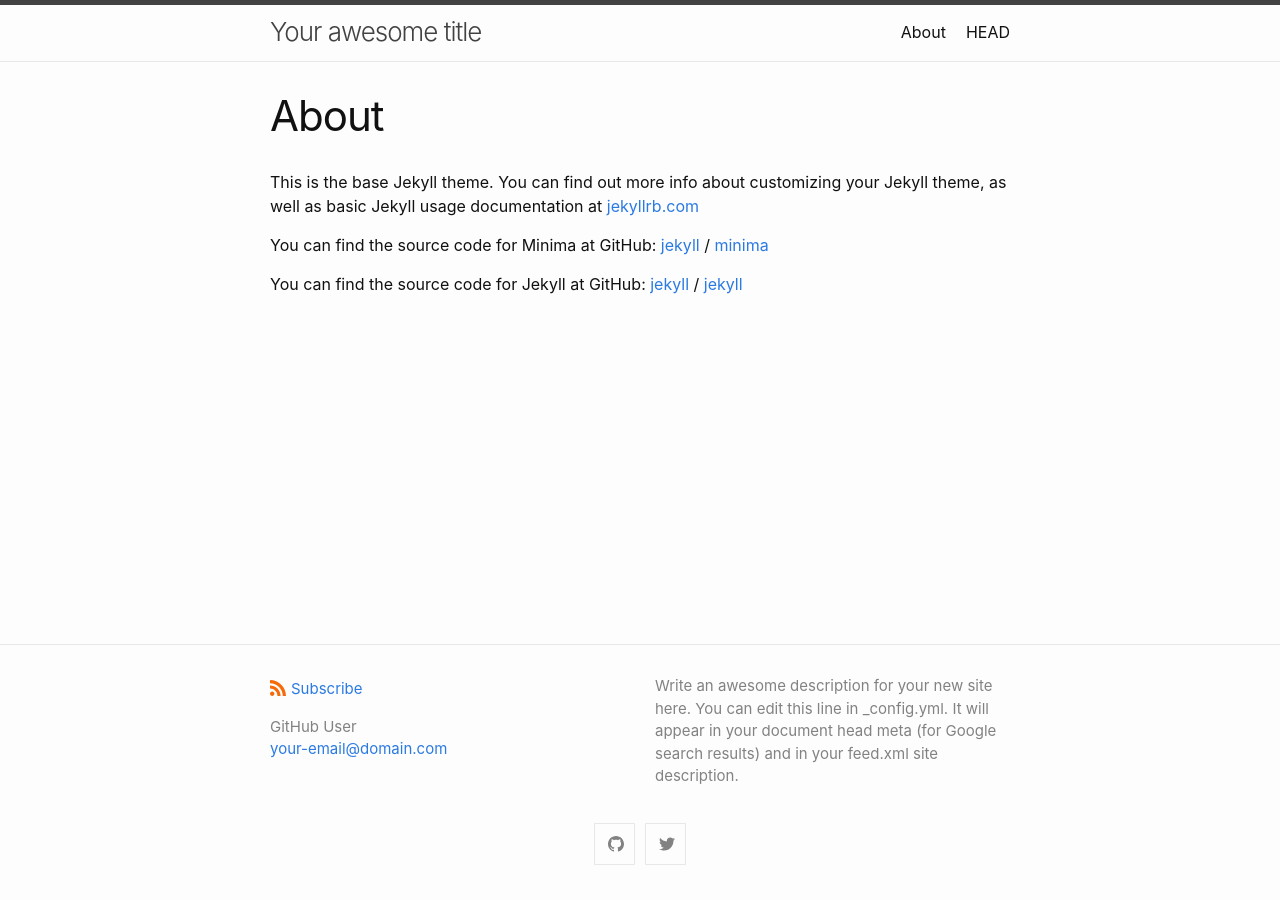
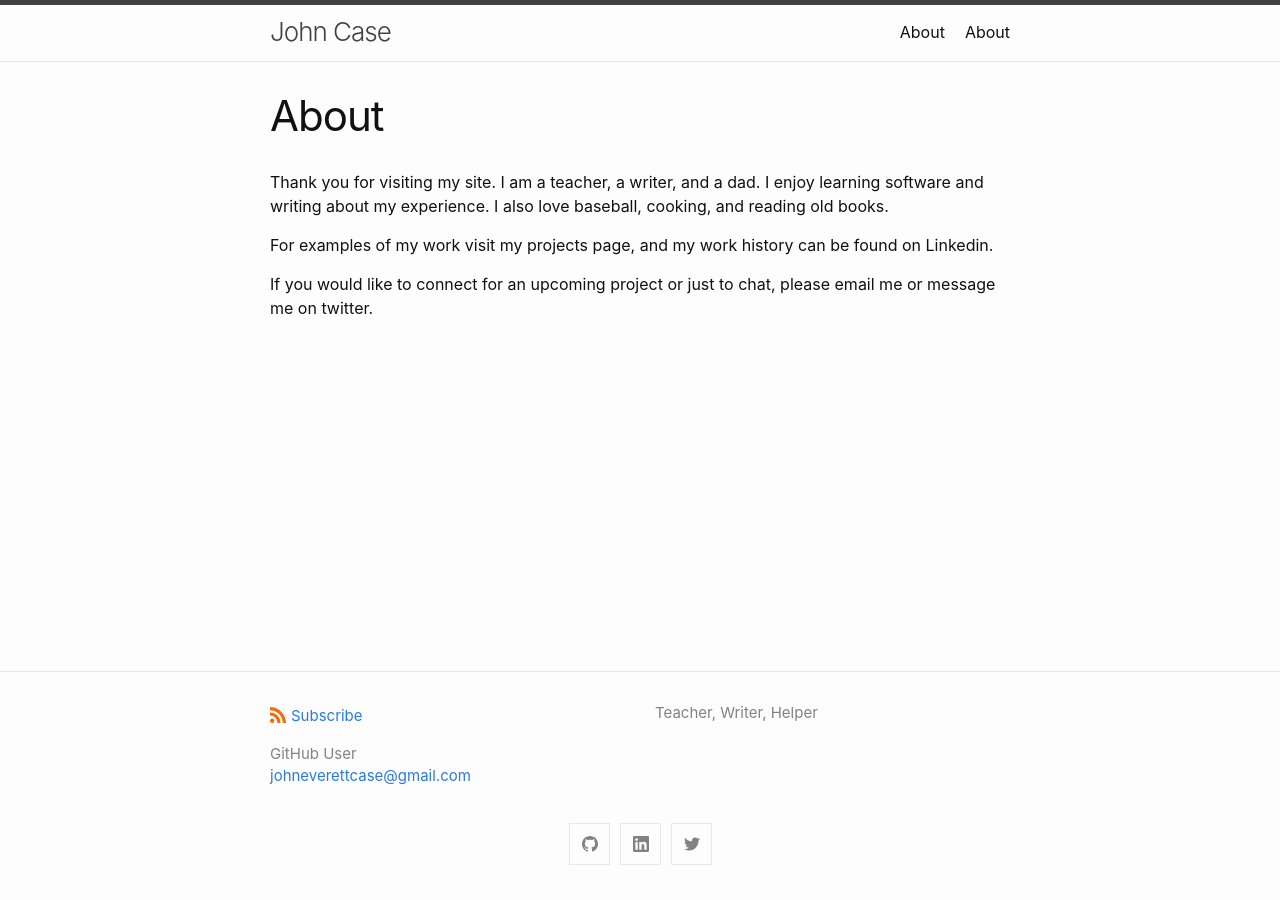
Before and after one commit to johnnycase/johnnycase.github.io, a Jekyll site: the page built from about.md, in a window 1280 px wide. Built offline with Jekyll 4.4.1, drawn with Linux system fonts in a browser that asks for light colours.

Commit message:
update config about index and projects pages

```diff
--- a/_config.yml
+++ b/_config.yml
@@ -1,11 +1,9 @@
-title: Your awesome title
+title: John Case
 author:
   name: GitHub User
-  email: your-email@domain.com
+  email: johneverettcase@gmail.com
 description: > # this means to ignore newlines until "show_excerpts:"
-  Write an awesome description for your new site here. You can edit this
-  line in _config.yml. It will appear in your document head meta (for
-  Google search results) and in your feed.xml site description.
+  Teacher, Writer, Helper
 
 show_excerpts: false # set to true to show excerpts on the homepage
 
@@ -16,14 +14,14 @@ minima:
 
   # generate social links in footer
   social_links:
-    twitter: jekyllrb
-    github:  jekyll
+    twitter: lejohncase
+    github:  johnnycase
     # devto: jekyll
     # dribbble: jekyll
     # facebook: jekyll
     # flickr:   jekyll
     # instagram: jekyll
-    # linkedin: jekyll
+    linkedin: johnecase
     # pinterest: jekyll
     # youtube: jekyll
     # youtube_channel: UC8CXR0-3I70i1tfPg1PAE1g
@@ -49,8 +47,9 @@ minima:
 
 # If you want to link only specific pages in your header, uncomment
 # this and add the path to the pages in order as they should show up
-#header_pages:
-# - about.md
+header_pages:
+ - about.md
+ - projects.md
 
 # Build settings
 theme: minima
--- a/about.md
+++ b/about.md
@@ -4,15 +4,8 @@ title: About
 permalink: /about/
 ---
 
-This is the base Jekyll theme. You can find out more info about customizing your Jekyll theme, as well as basic Jekyll usage documentation at [jekyllrb.com](https://jekyllrb.com/)
+Thank you for visiting my site. I am a teacher, a writer, and a dad. I enjoy learning software and writing about my experience. I also love baseball, cooking, and reading old books.
 
-You can find the source code for Minima at GitHub:
-[jekyll][jekyll-organization] /
-[minima](https://github.com/jekyll/minima)
+For examples of my work visit my projects page, and my work history can be found on Linkedin.
 
-You can find the source code for Jekyll at GitHub:
-[jekyll][jekyll-organization] /
-[jekyll](https://github.com/jekyll/jekyll)
-
-
-[jekyll-organization]: https://github.com/jekyll
+If you would like to connect for an upcoming project or just to chat, please email me or message me on twitter.
```
Also changed, not shown: index.md (+2 -0 lines), projects.md (added, +18 -0 lines).
